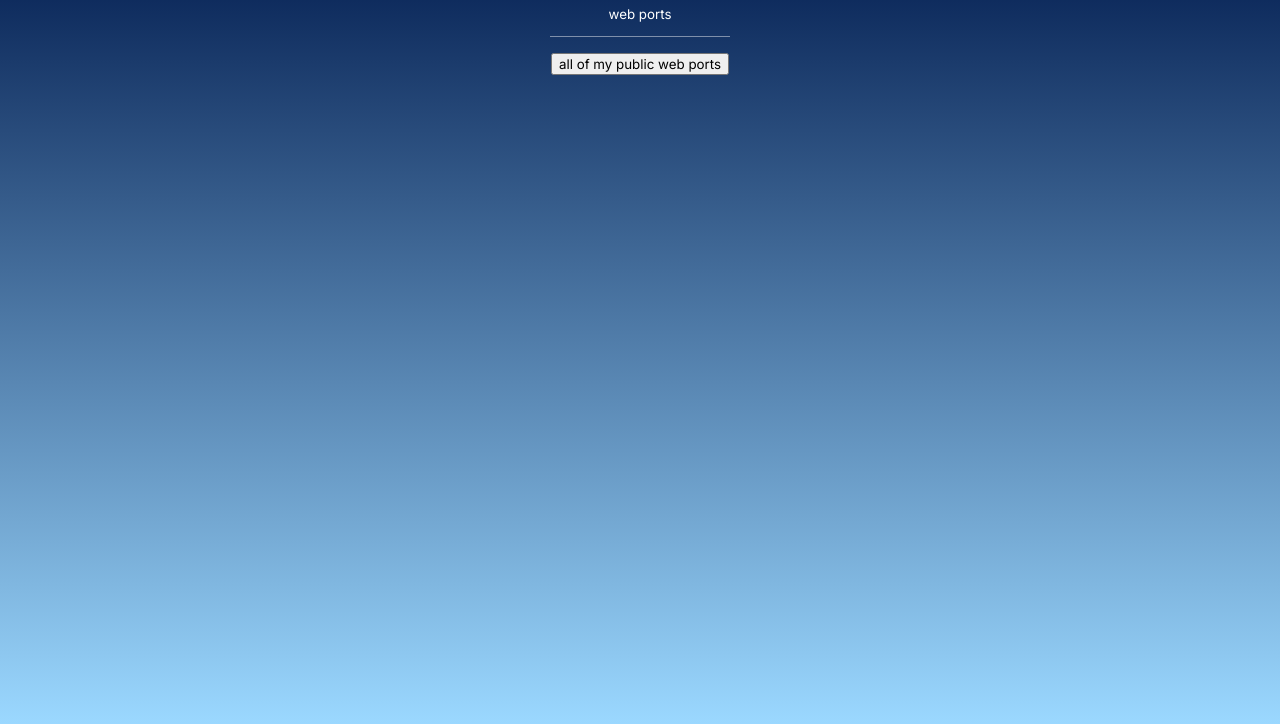
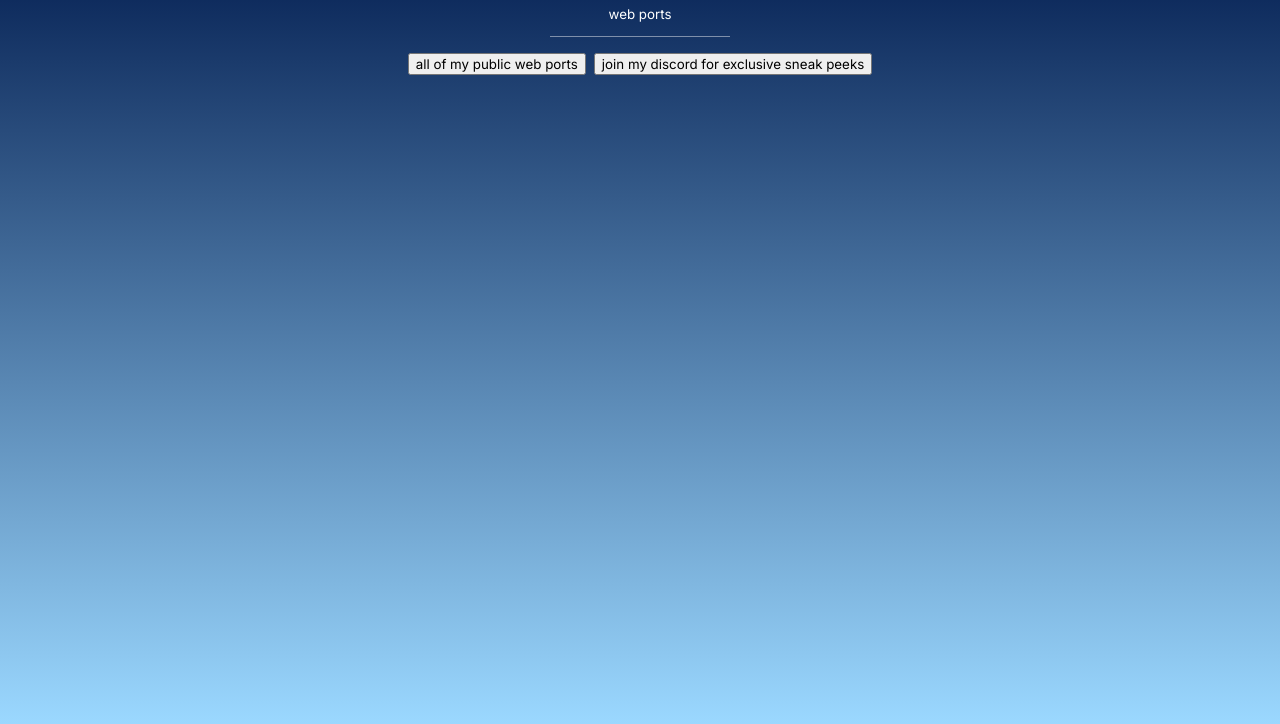
Before and after one commit to braydensrandomcreations/br4yzzn-dot-com, a plain HTML site: page index.html in a window 1280 px wide. Shown: the part 76-800 px from the top of the page. Drawn offline with Linux system fonts and the light colour scheme.

Commit message:
Add Discord sneak peeks button

```diff
--- a/index.html
+++ b/index.html
@@ -78,6 +78,7 @@ body
 <hr class="divider">
 <div class="buttonsDiv">
   <button class="buttonsDoohick" onclick="window.location.href='ports.html'">all of my public web ports</button>
+  <button class="buttonsDoohick" onclick="window.open('https://discord.gg/pv9e7GgtxA', '_blank')">join my discord for exclusive sneak peeks</button>
 </div>
 </body>
 </html>
```
Also changed, not shown: ports.html (+1 -0 lines).
